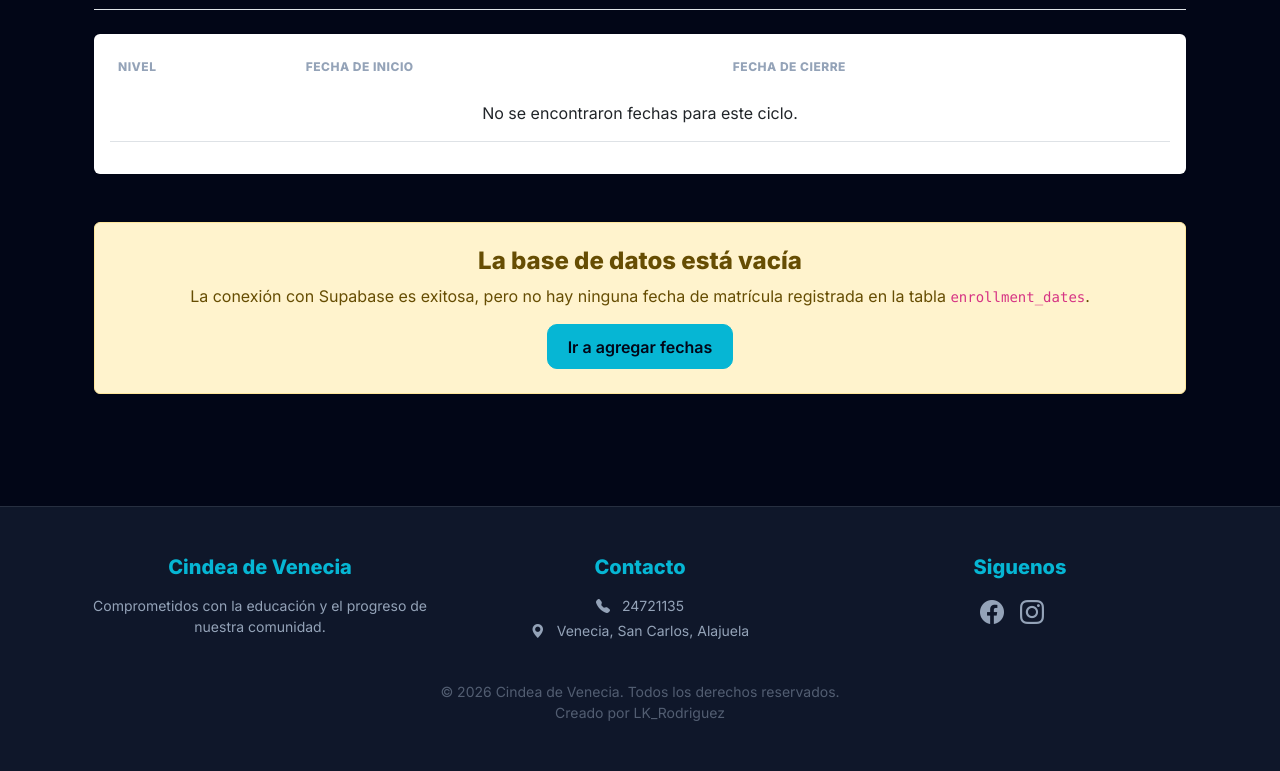
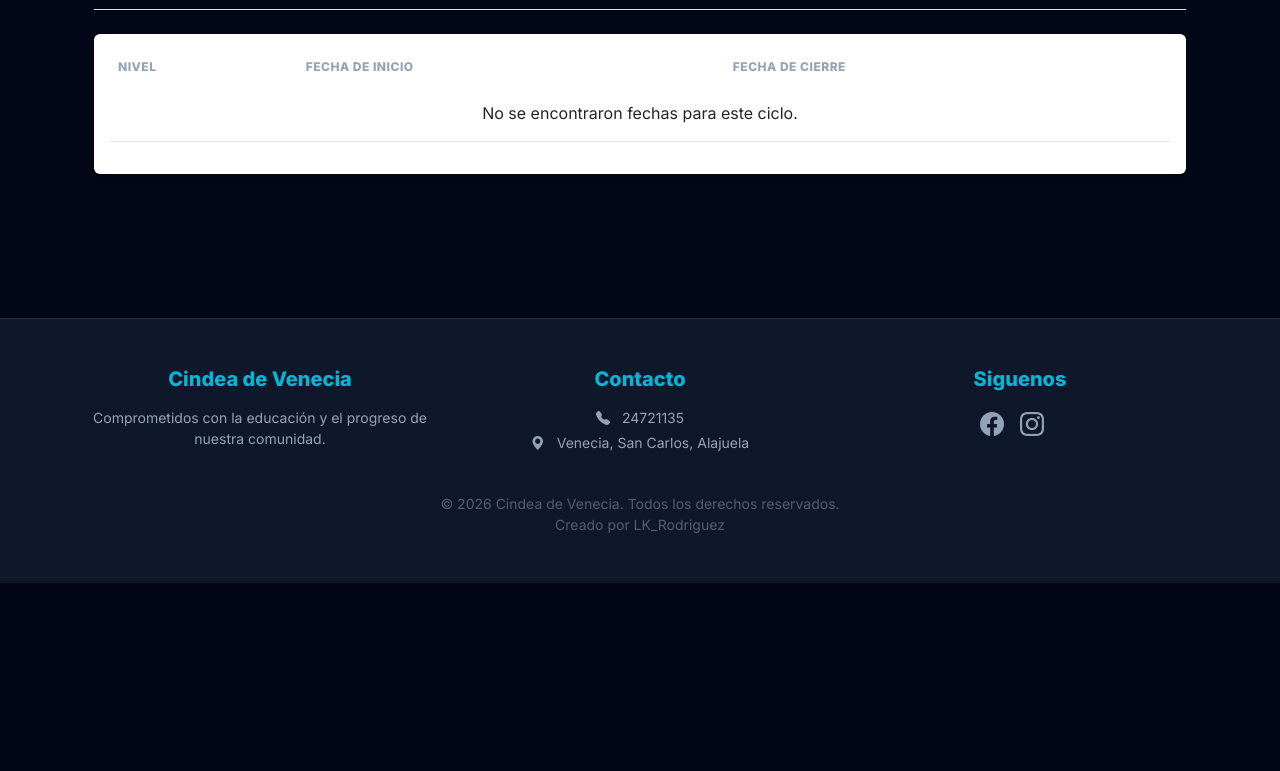
Before and after one commit to LUISKA777/Wep-Cindea, a Flask app: page /matriculas in a window 1280 px wide. Shown: the part 791-1562 px from the top of the page. After the commit the page ends 1374 px from the top, so only its background shows below. Run offline with Flask 3, Linux system fonts and the light colour scheme; data that the repository does not hold is empty.

Commit message:
Cambios Error

```diff
--- a/templates/matriculas.html
+++ b/templates/matriculas.html
@@ -6,9 +6,9 @@
     <h1 class="text-center mb-5">Calendario de Matrícula</h1>
 
     {% set cycles = {
-        'Primaria': ['1ero', '2do', '3ero', '4to', '5to', '6to', '1ro', '2do', '3ro', '4to', '5to', '6to'],
-        '2do Ciclo': ['7mo', '8vo', '9no', '7vo', '8vo', '//9vo'],
-        '3er Ciclo': ['10mo', '11vo', '12vo', '10vo', '11vo', '12vo']
+        'Primaria': ['Primaria', '1ero', '2do', '3ero', '4to', '5to', '6to', '1ro', '2do', '3ro', '4to', '5to', '6to'],
+        '2do Ciclo': ['2do Ciclo', '7mo', '8vo', '9no', '7vo', '8vo', '9no'],
+        '3er Ciclo': ['3er Ciclo', '10mo', '11vo', '12vo', '10vo', '11vo', '12vo']
     } %}
 
     {% for cycle, levels in cycles.items() %}
@@ -53,14 +53,14 @@
     </div>
     {% endfor %}
 
-    {# SECCIÓN DE DIAGNÓSTICO #}
+    {# SECCIÓN DE DIAGNÓSTICO - Solo se muestra si hay datos pero algunos no coinciden o para ayudar al admin #}
     {% if dates %}
     <div class="alert alert-info mt-5 p-4 shadow-sm">
         <h4 class="fw-bold mb-3"><i class="bi bi-info-circle me-2"></i>Verificación de Datos</h4>
         <p>Si las tablas de arriba están vacías pero ves datos aquí, es que el <strong>nombre del nivel</strong> en Supabase no coincide con los filtros (ej. escribiste "Primero" en vez de "1ero").</p>
         <div class="table-responsive">
             <table class="table table-sm table-bordered bg-white">
-                <thead>
+                <thead class="table-light">
                     <tr>
                         <th>ID</th>
                         <th>Nivel exacto en DB</th>
@@ -72,7 +72,7 @@
                     {% for d in dates %}
                     <tr>
                         <td>{{ d.id }}</td>
-                        <td><code>{{ d.level }}</code></td>
+                        <td><code class="text-primary fw-bold">{{ d.level }}</code></td>
                         <td>{{ d.start_date }}</td>
                         <td>{{ d.end_date }}</td>
                     </tr>
@@ -81,12 +81,6 @@
             </table>
         </div>
     </div>
-    {% elif not dates and not dates is none %}
-    <div class="alert alert-warning mt-5 p-4 text-center shadow-sm">
-        <h4 class="fw-bold mb-2">La base de datos está vacía</h4>
-        <p>La conexión con Supabase es exitosa, pero no hay ninguna fecha de matrícula registrada en la tabla <code>enrollment_dates</code>.</p>
-        <a href="{{ url_for('admin_matriculas') }}" class="btn btn-primary">Ir a agregar fechas</a>
-    </div>
     {% endif %}
 </div>
 {% endblock %}
```
